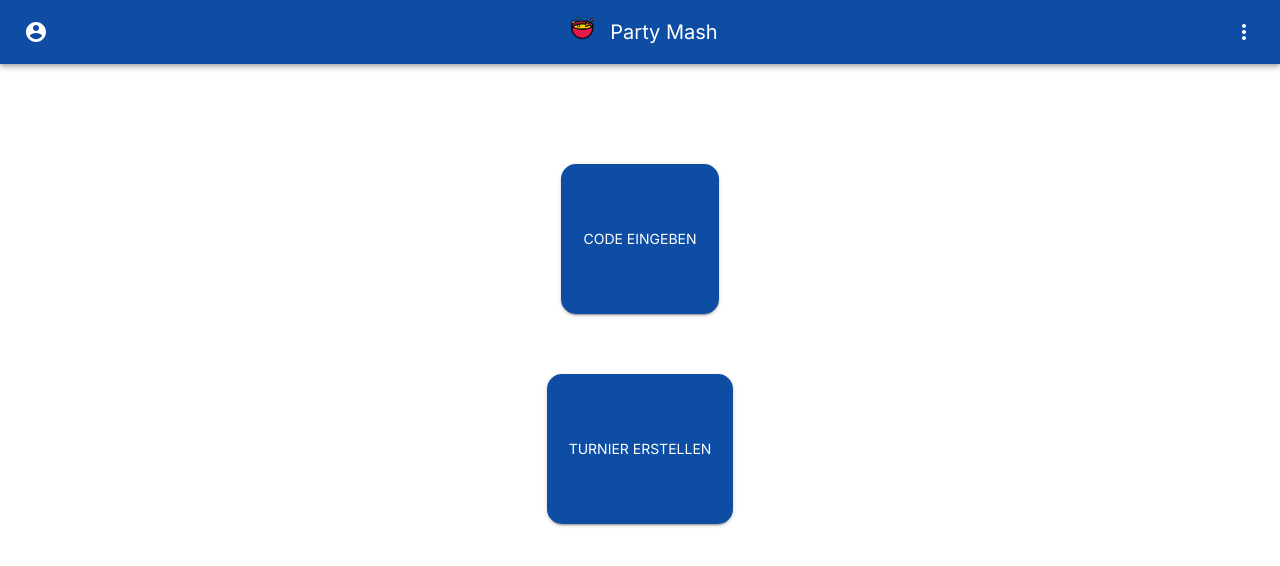
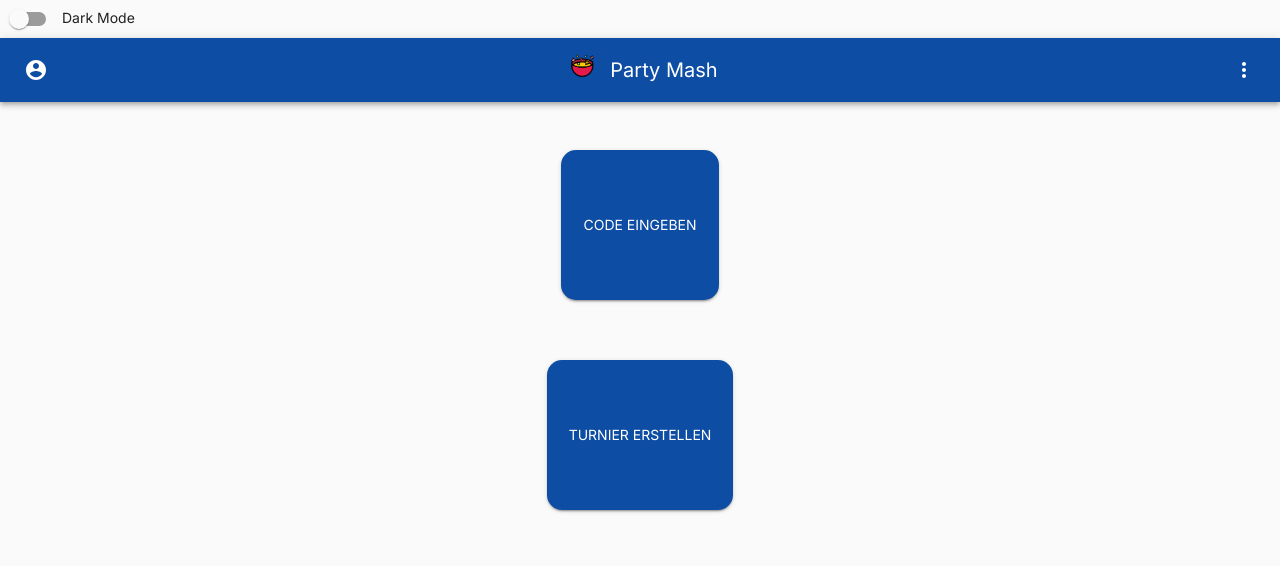
Before and after one commit to MManthey/PartyMash, a React (Create React App) app: page / in a window 1280 px wide. Shown: the top 566 px of the page. Built offline with nearby package versions, Linux system fonts and the light colour scheme.

Commit message:
Darkmode eingefuegt

```diff
--- a/src/App.js
+++ b/src/App.js
@@ -8,9 +8,22 @@ import TournamentPreview from "./pages/TournamentPreview";
 import { BrowserRouter as Router, Switch, Route } from "react-router-dom";
 import { createMuiTheme, ThemeProvider } from "@material-ui/core/styles";
 import GlobalSettings from "./pages/GlobalSettings";
+import { useState } from "react";
+import ToggleSwitch from "@material-ui/core/Switch";
+import CssBaseline from "@material-ui/core/CssBaseline";
+
+function App() {
+  const [darkState, setDarkState] = useState(false);
+
+  const palletType = darkState ? "dark" : "light";
+
+  const handleThemeChange = () => {
+    setDarkState(!darkState);
+  };
 
   const theme = createMuiTheme({
     palette: {
+      type: palletType,
       primary: {
         main: "#0E4DA4",
         background: "#0E4DA4",
@@ -35,9 +48,12 @@ const theme = createMuiTheme({
     },
   });
 
-function App() {
   return (
     <ThemeProvider theme={theme}>
+      <CssBaseline />
+      <ToggleSwitch checked={darkState} onChange={handleThemeChange} /> Dark
+      Mode
+      {/** TODO wie state in subcomponente durch router hindurch */}
       <Router>
         <div>
           <Switch>
--- a/src/components/NavBar.js
+++ b/src/components/NavBar.js
@@ -12,6 +12,8 @@ import logo from "../images/partymash_logo_small.png";
 import Menu from "@material-ui/core/Menu";
 import MenuItem from "@material-ui/core/MenuItem";
 import { Link, useHistory } from "react-router-dom";
+import Box from "@material-ui/core/Box";
+import Grid from "@material-ui/core/Grid";
 
 const useStyles = makeStyles((theme) => ({
   root: {
@@ -29,7 +31,6 @@ const useStyles = makeStyles((theme) => ({
     display: "block",
     width: "24px",
     height: "24px",
-    paddingRight: "16px",
   },
 }));
 
@@ -121,14 +122,30 @@ export default function NavBar(props) {
 
   function renderMiddleNavBar(props) {
     return (
+      <Grid
+        container
+        direction="row"
+        alignItems="center"
+        wrap="nowrap"
+        justify="space-between"
+      >
         <div className={classes.middleNavBar}>
-        {props.logo && <img src={logo} alt="logo" className={classes.logo} />}
+          {props.logo && (
+            <Grid item>
+              <Box mr={2}>
+                <img src={logo} alt="logo" className={classes.logo} />
+              </Box>
+            </Grid>
+          )}
           {props.text && (
+            <Grid item>
               <Typography variant="h6" align="center">
                 {props.text}
               </Typography>
+            </Grid>
           )}
         </div>
+      </Grid>
     );
   }
 
--- a/src/pages/GlobalSettings.js
+++ b/src/pages/GlobalSettings.js
@@ -1,11 +1,31 @@
 import React from "react";
 import NavBar from "../components/NavBar";
+import Grid from "@material-ui/core/Grid";
+import SettingsElement from "../components/SettingsElement";
+
+function renderSettings(items) {
+  return items.map((item) => (
+    <Grid item>
+      <SettingsElement text={item.text} controlElement={item.controlElement} />
+    </Grid>
+  ));
+}
+
 function GlobalSettings() {
+  const settingElements = [{ text: "Dark-Mode", controlElement: "switch" }];
   return (
     <div>
       <NavBar leftSide="arrow" text="Party Mash" logo={true} />
-      <h1>Global Settings</h1>
-      <p>Dark-Mode: TOGGLE</p>
+      <Grid
+        style={{ marginTop: 16, marginBottom: 16 }}
+        container
+        direction="column"
+        justify="space-evenly"
+        alignItems="stretch"
+        spacing={6}
+      >
+        {renderSettings(settingElements)}
+      </Grid>
     </div>
   );
 }
--- a/src/pages/Home.js
+++ b/src/pages/Home.js
@@ -5,6 +5,7 @@ import { Link } from "react-router-dom";
 import { Typography } from "@material-ui/core";
 import Grid from "@material-ui/core/Grid";
 import { makeStyles } from "@material-ui/core/styles";
+import Box from "@material-ui/core/Box";
 
 const useStyles = makeStyles((theme) => ({
   button: {
@@ -17,7 +18,6 @@ function Home() {
   const navBarMenuItems = [{ name: "Einstellungen", path: "/globalSettings" }];
 
   return (
-    //TODO: Navigate Back option
     <div>
       <NavBar
         leftSide="avatar"
@@ -26,13 +26,8 @@ function Home() {
         rightSide="menu"
         menuItems={navBarMenuItems}
       />
-      <Grid
-        container
-        direction="column"
-        justify="center"
-        alignItems="center"
-        style={{ minHeight: "70vh" }}
-      >
+      <Box my={6}>
+        <Grid container direction="column" justify="center" alignItems="center">
           <Grid item>
             <Button
               className={classes.button}
@@ -59,6 +54,7 @@ function Home() {
             </Button>
           </Grid>
         </Grid>
+      </Box>
     </div>
   );
 }
```
Lines whose indentation alone changed are shown as unchanged.
